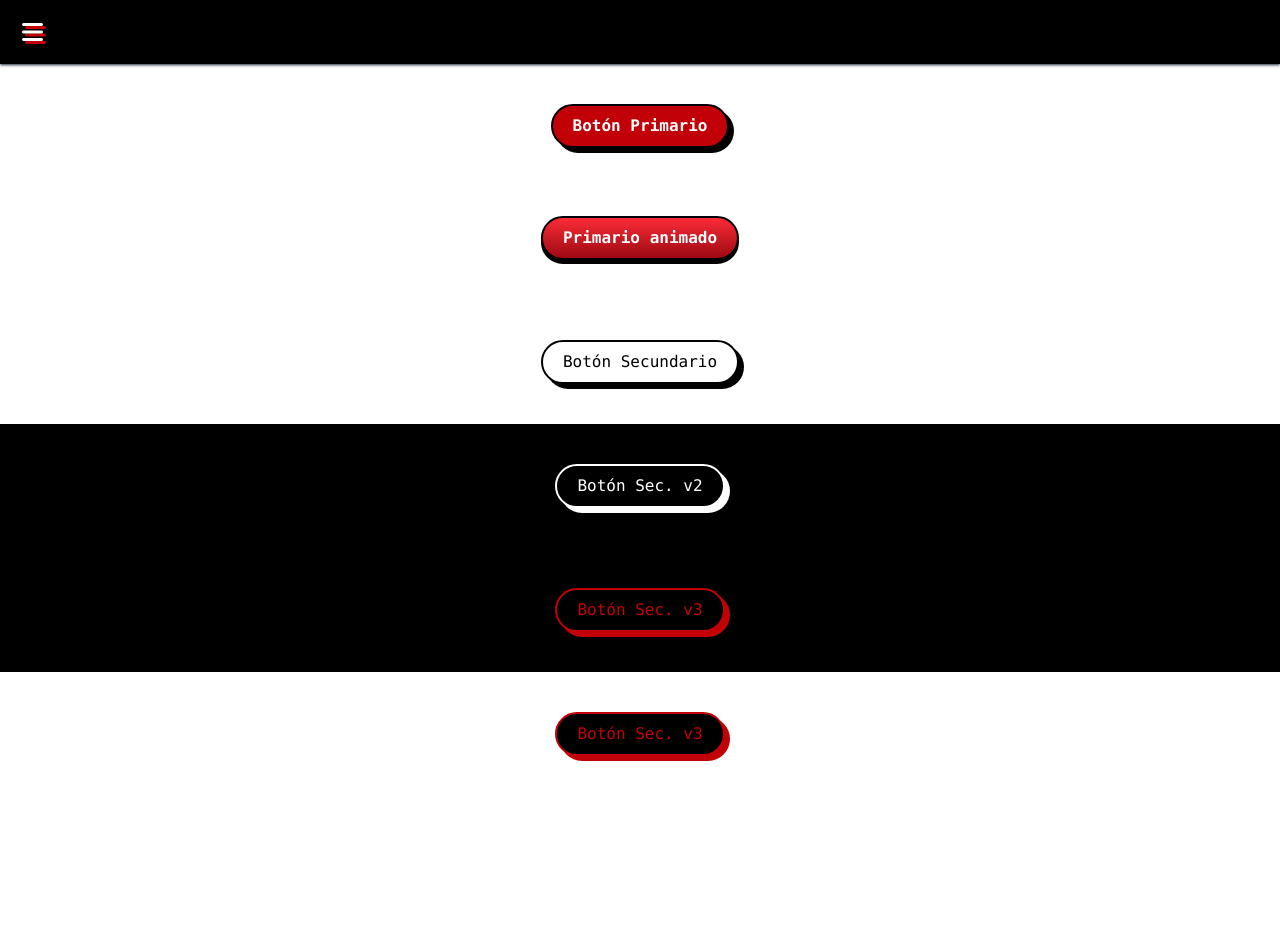
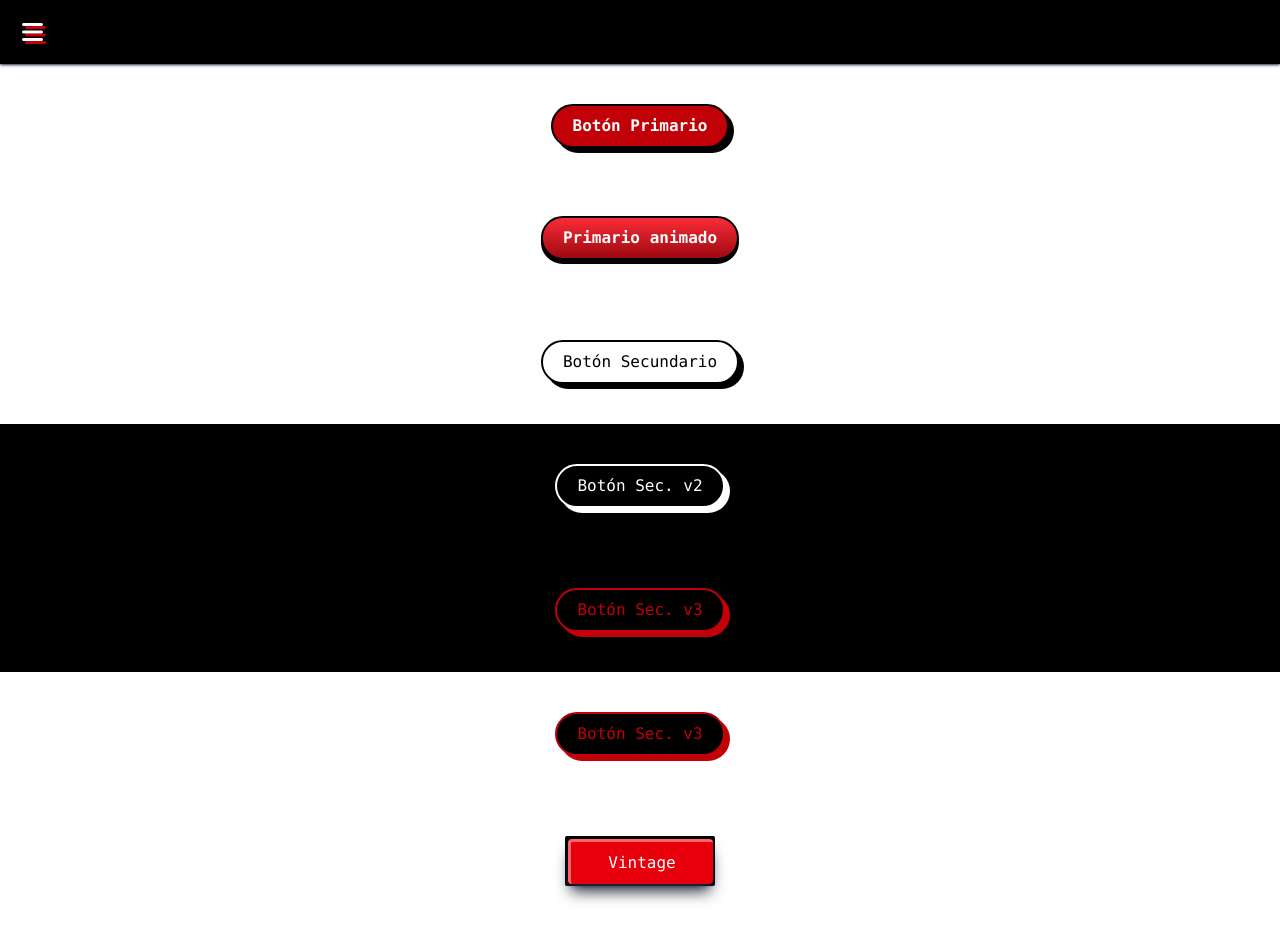
Before and after one commit to vdelaconcep/gonza, a React (Vite) app: page /botones in a window 1280 px wide. Before the commit the page ends 800 px from the top, so only its background shows below. Built offline with nearby package versions, Linux system fonts and the light colour scheme.

Commit message:
Botón vintage tipo consola

```diff
--- /dev/null
+++ b/src/components/botones/vintage.jsx
@@ -0,0 +1,11 @@
+const BotonVintage = ({width}) => {
+    return (
+        <div className={`relative w-[150px] h-[50px] bg-black rounded-xs`}>
+            <button className={`absolute top-[3px] left-[3px] bg-red-600 text-white font-mono w-[145px] h-[45px] rounded-sm border-t-red-400 border-t-3 border-l-red-400 border-l-3 shadow-lg shadow-gray-800 active:scale-99 active:shadow-none active:border-t active:border-l`}>
+            Vintage
+        </button>
+    </div>
+    )
+};
+
+export default BotonVintage;
--- a/src/sections/botones.jsx
+++ b/src/sections/botones.jsx
@@ -3,6 +3,7 @@ import Secundario from "@/components/botones/secundario";
 import Secundariov2 from "@/components/botones/secundariov2";
 import Secundariov3 from "@/components/botones/secundariov3";
 import PrimarioAnimado from "@/components/botones/primarioAnimado";
+import BotonVintage from "@/components/botones/vintage";
 
 const Botones = () => {
     return (
@@ -25,6 +26,9 @@ const Botones = () => {
             <div className="flex justify-center p-10">
                 <Secundariov3 />
             </div>
+            <div className="flex justify-center p-10">
+                <BotonVintage width={200} />
+            </div>
 
 
 
```
